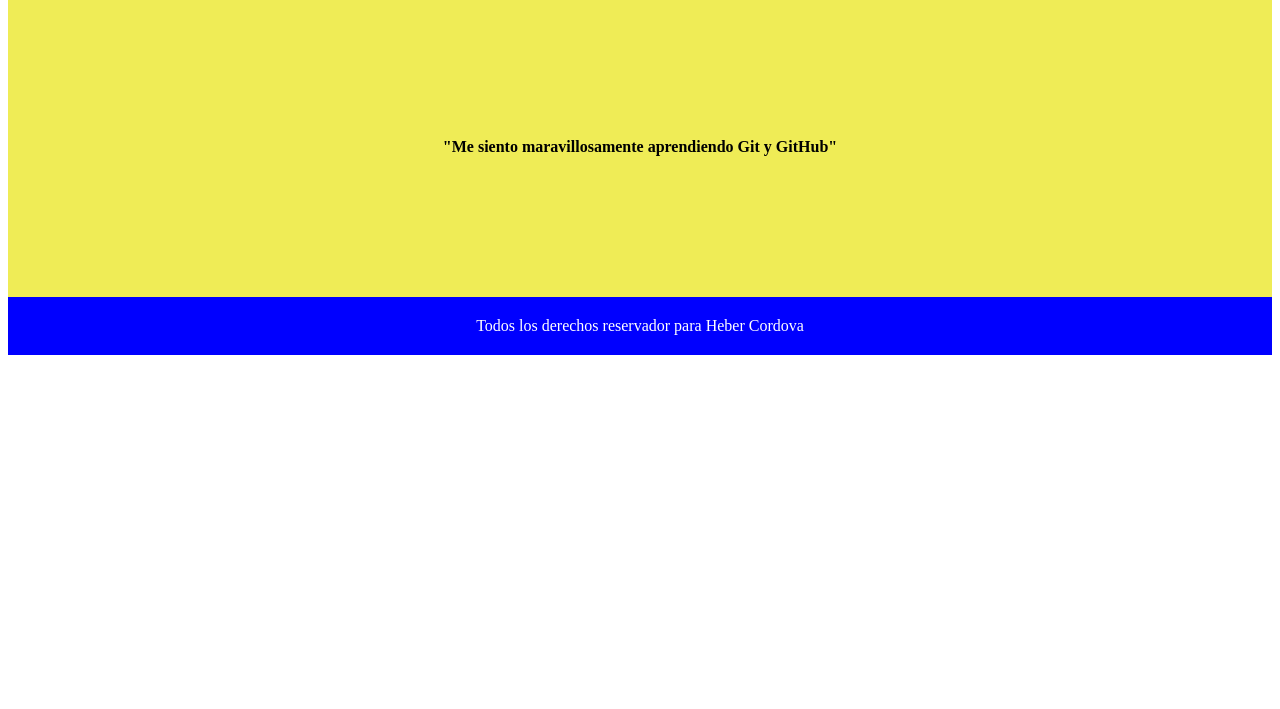
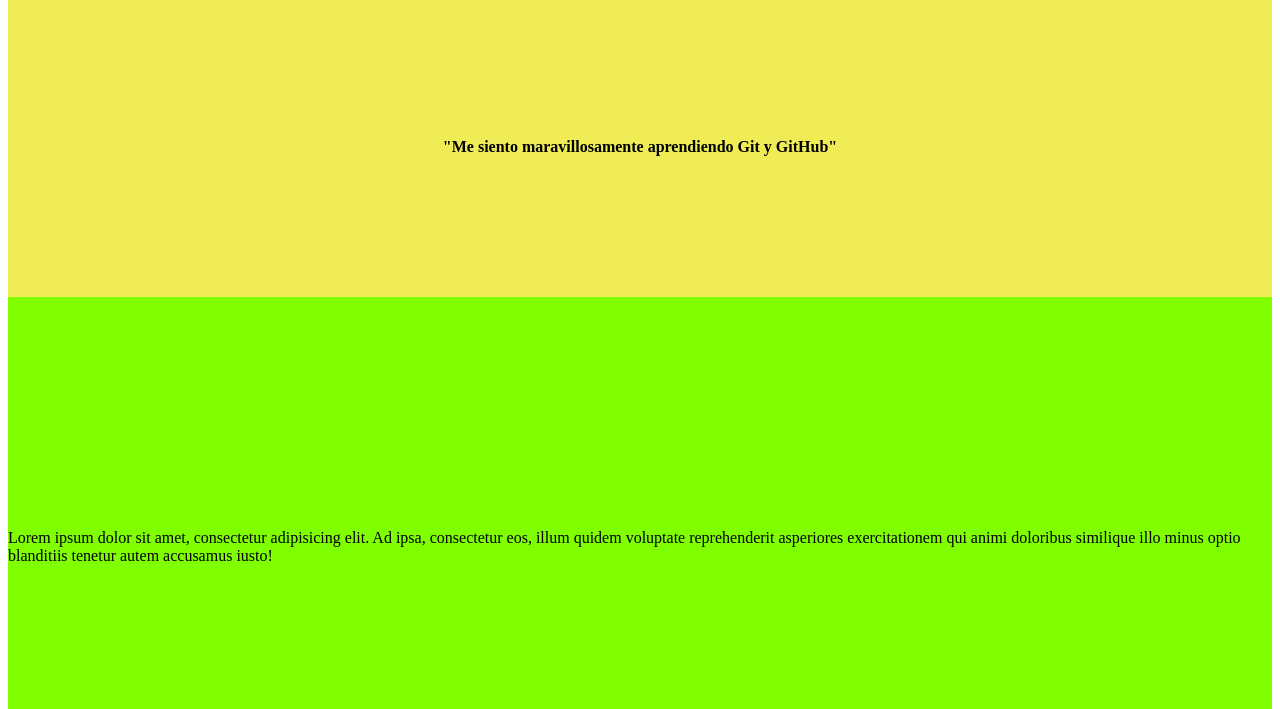
Before and after one commit to hbcord/LearnGit, a plain HTML site: page index.html in a window 1280 px wide. Shown: the part 91-800 px from the top of the page. Drawn offline with Linux system fonts and the light colour scheme.

Commit message:
Se agrego la seccion numero 1

```diff
--- a/css/style.css
+++ b/css/style.css
@@ -50,3 +50,10 @@
     padding-top: 4px;
     padding-bottom: 4px;
 }
+.section1 {
+    height: 500px;
+    display: flex;
+    align-items: center;
+    justify-content: center;
+    background-color: chartreuse;
+}
--- a/index.html
+++ b/index.html
@@ -28,6 +28,12 @@
         <p class="weight-bold">"Me siento maravillosamente aprendiendo Git y GitHub"</p>
     </main>
 
+    <section class="section1">
+        <p>Lorem ipsum dolor sit amet, consectetur adipisicing elit. Ad ipsa, consectetur eos, illum quidem voluptate
+            reprehenderit asperiores exercitationem qui animi doloribus similique illo minus optio blanditiis tenetur
+            autem accusamus iusto!</p>
+    </section>
+
     <footer class="py-1 blue">
         <p class="align-center white--text">Todos los derechos reservador para Heber Cordova</p>
     </footer>
```
